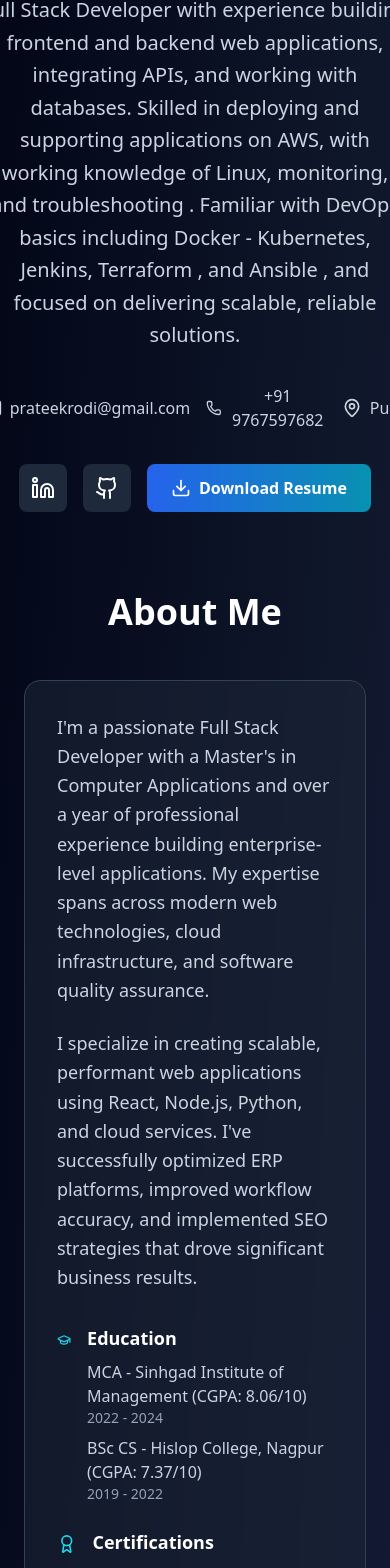
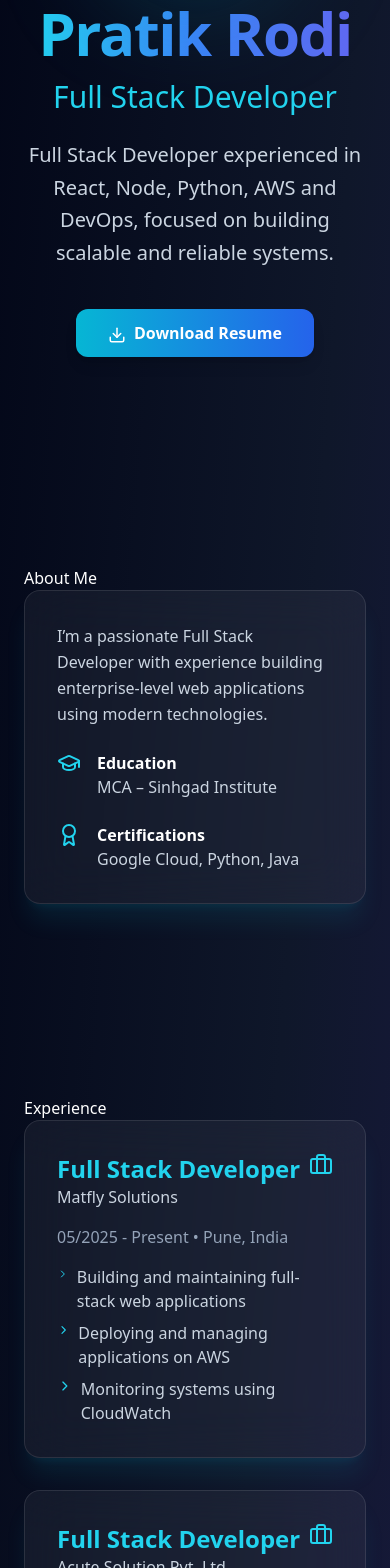
Before and after one commit to pratikrodi/my_portfolio, a React app in the folder frontend/: page / in a window 390 px wide. Shown: the part 374-1942 px from the top of the page. Built offline with nearby package versions, Linux system fonts and the light colour scheme; the HTML template or start-up script is replaced by a standard one.

Commit message:
update ui

```diff
--- a/frontend/src/App.jsx
+++ b/frontend/src/App.jsx
@@ -1,5 +1,9 @@
 import React, { useState } from 'react';
-import { Mail, Phone, MapPin, Linkedin, Github, Download, Code, Server, Database, Cloud, Award, Briefcase, GraduationCap, ChevronRight } from 'lucide-react';
+import {
+  Mail, Phone, MapPin, Linkedin, Github, Download,
+  Code, Server, Database, Cloud, Award,
+  Briefcase, GraduationCap, ChevronRight
+} from 'lucide-react';
 
 export default function Portfolio() {
   const [activeSection, setActiveSection] = useState('home');
@@ -9,14 +13,15 @@ export default function Portfolio() {
   const handleSubmit = async (e) => {
     e.preventDefault();
     setFormStatus('sending');
-
     try {
-      const response = await fetch('https://my-portfolio-backend-ca56.onrender.com/api/contact', {
+      const response = await fetch(
+        'https://my-portfolio-backend-ca56.onrender.com/api/contact',
+        {
           method: 'POST',
           headers: { 'Content-Type': 'application/json' },
           body: JSON.stringify(formData)
-      });
-
+        }
+      );
       if (response.ok) {
         setFormStatus('success');
         setFormData({ name: '', email: '', message: '' });
@@ -24,7 +29,7 @@ export default function Portfolio() {
       } else {
         setFormStatus('error');
       }
-    } catch (error) {
+    } catch {
       setFormStatus('error');
     }
   };
@@ -39,25 +44,27 @@ export default function Portfolio() {
       title: 'Finanza',
       subtitle: 'Financial Advisory Appointment Booking System',
       tech: 'MERN Stack',
-      description: 'Built an advisor–client appointment scheduling platform improving workflow efficiency by 25%. Implemented responsive UI with optimized API calls for seamless performance.',
-      highlights: ['25% efficiency improvement', 'Responsive UI', 'Optimized APIs']
+      description:
+        'Built an advisor–client appointment scheduling platform improving workflow efficiency by 25%.',
+      highlights: ['25% efficiency', 'Responsive UI', 'Optimized APIs']
     },
     {
       title: 'Catchy',
       subtitle: 'Online Product Order and Delivery System',
       tech: 'Python, Django',
-      description: 'Developed an online product delivery system, enhancing user experience and increasing platform efficiency by 25%. Generated daily Product Delivering system, enabling services like Home Delivery.',
-      highlights: ['25% efficiency boost', 'Home Delivery System', 'Enhanced UX']
+      description:
+        'Developed an online product delivery system with enhanced UX and home delivery features.',
+      highlights: ['Home Delivery', 'Enhanced UX', 'Scalable Backend']
     }
   ];
 
   const skills = {
-    'Frontend': ['React.js', 'JavaScript', 'HTML/CSS'],
-    'Backend': ['Node.js', 'Python', 'FastAPI'],
-    'Database': ['SQL', 'MongoDB'],
-    'Cloud': ['AWS EC2', 'S3', 'IAM', 'CloudWatch', 'SNS', 'Jenkins'],
-    'DevOps': ['Docker', 'Kubernetes', 'Jenkins', 'Terraform', 'Ansible'],
-    'Tools': ['Git', 'GitHub']
+    Frontend: ['React.js', 'JavaScript', 'HTML/CSS'],
+    Backend: ['Node.js', 'Python', 'FastAPI'],
+    Database: ['SQL', 'MongoDB'],
+    Cloud: ['AWS EC2', 'S3', 'IAM', 'CloudWatch', 'Jenkins'],
+    DevOps: ['Docker', 'Kubernetes', 'Terraform', 'Ansible'],
+    Tools: ['Git', 'GitHub']
   };
 
   const experience = [
@@ -67,10 +74,9 @@ export default function Portfolio() {
       period: '05/2025 - Present',
       location: 'Pune, India',
       achievements: [
-        'Building and maintaining full-stack web applications across frontend and backend.',
-        'Integrating APIs and databases to ensure smooth data flow.',
-        'Deploying and managing applications on AWS (EC2, S3, IAM, VPC, RDS, Route 53) for scalability and reliability.',
-        'Monitoring systems using CloudWatch logs, metrics, and alarms to ensure optimal performance.'
+        'Building and maintaining full-stack web applications',
+        'Deploying and managing applications on AWS',
+        'Monitoring systems using CloudWatch'
       ]
     },
     {
@@ -79,131 +85,100 @@ export default function Portfolio() {
       period: '02/2024 - 04/2025',
       location: 'Pune, India',
       achievements: [
-        'Optimized ERP platform performance by 25% using PHP, HTML, CSS, React and JavaScript',
-        'Improved inventory workflow accuracy by 30% through enhanced data validation',
-        'Implemented SEO strategies, increasing organic website traffic by 20%',
-        'Reduced defects by 15% and improved load time by 20% through comprehensive testing'
-      ]
-    },
-    {
-      title: 'Full Stack Developer Intern',
-      company: 'Paarsh Infotech Pvt. Ltd.',
-      period: '11/2023 - 01/2024',
-      location: 'Nashik, India (Remote)',
-      achievements: [
-        'Built scalable full-stack application using React.js and Node.js',
-        'Integrated third-party APIs to enhance business logic',
-        'Improved UI responsiveness, increasing satisfaction by 15%'
+        'Optimized ERP platform performance by 25%',
+        'Improved inventory workflow accuracy by 30%',
+        'Increased organic traffic by 20%'
       ]
     }
   ];
 
+  const cardStyle =
+    'bg-white/5 backdrop-blur-xl border border-white/10 rounded-2xl shadow-xl shadow-cyan-500/10 hover:shadow-cyan-500/30 hover:border-cyan-400/40 transition-all duration-300';
+
   return (
     <div className="min-h-screen bg-gradient-to-br from-slate-950 via-slate-900 to-indigo-950 text-white">
-      {/* Navigation */}
-      <nav className="fixed top-0 w-full bg-slate-900/95 backdrop-blur-sm z-50 border-b border-slate-700">
+
+      {/* NAVBAR */}
+      <nav className="fixed top-0 w-full bg-slate-900/80 backdrop-blur-xl border-b border-white/10 z-50">
         <div className="max-w-6xl mx-auto px-6 py-4 flex justify-between items-center">
-          <h1 className="text-2xl font-bold bg-gradient-to-r from-blue-400 to-cyan-400 bg-clip-text text-transparent">
+          <h1 className="text-2xl font-bold bg-gradient-to-r from-cyan-400 to-blue-500 bg-clip-text text-transparent">
             PR
           </h1>
           <div className="flex gap-6">
-            {['home', 'about', 'experience', 'projects', 'skills', 'contact'].map((section) => (
+            {['home','about','experience','projects','skills','contact'].map(sec => (
               <button
-                key={section}
-                onClick={() => scrollToSection(section)}
-                className={`capitalize hover:text-cyan-400 transition-colors ${
-                  activeSection === section ? 'text-cyan-400' : 'text-slate-300'
+                key={sec}
+                onClick={() => scrollToSection(sec)}
+                className={`capitalize transition-colors hover:text-cyan-400 ${
+                  activeSection === sec ? 'text-cyan-400' : 'text-slate-300'
                 }`}
               >
-                {section}
+                {sec}
               </button>
             ))}
           </div>
         </div>
       </nav>
 
-      {/* Hero Section */}
-      <section id="home" className="min-h-screen flex items-center justify-center px-6 pt-20">
-        <div className="max-w-4xl text-center">
-          <div className="mb-6">
-            <div className="w-32 h-32 mx-auto rounded-full bg-gradient-to-br from-blue-500 to-cyan-500 flex items-center justify-center text-5xl font-bold mb-6">
+      {/* HERO */}
+      <section id="home" className="min-h-screen flex items-center justify-center pt-24 px-6">
+        <div className="text-center max-w-4xl">
+          <div className="relative w-36 h-36 mx-auto mb-6">
+            <div className="absolute inset-0 rounded-full bg-cyan-500/40 blur-3xl"></div>
+            <div className="relative w-full h-full rounded-full bg-gradient-to-br from-cyan-400 to-blue-600 flex items-center justify-center text-5xl font-bold shadow-xl">
               PR
             </div>
           </div>
-          <h1 className="text-6xl font-bold mb-4 bg-gradient-to-r from-blue-400 via-cyan-400 to-blue-500 bg-clip-text text-transparent">
+
+          <h1 className="text-6xl font-extrabold tracking-tight bg-gradient-to-r from-cyan-400 via-blue-500 to-indigo-500 bg-clip-text text-transparent">
             Pratik Rodi
           </h1>
-          <h2 className="text-3xl text-cyan-400 mb-6">Full Stack Developer</h2>
-          <p className="text-xl text-slate-300 mb-8 leading-relaxed max-w-3xl mx-auto">
-           Full Stack Developer with experience building frontend and backend web applications,
-           integrating APIs, and working with databases. Skilled in deploying and supporting applications on AWS,
-           with working knowledge of Linux, monitoring, and troubleshooting . Familiar with DevOps basics including
-           Docker - Kubernetes, Jenkins, Terraform , and Ansible , and focused on delivering scalable, reliable solutions.
+
+          <h2 className="text-3xl text-cyan-400 mt-4 mb-6">
+            Full Stack Developer
+          </h2>
+
+          <p className="text-slate-300 text-xl leading-relaxed mb-10">
+            Full Stack Developer experienced in React, Node, Python, AWS and DevOps,
+            focused on building scalable and reliable systems.
           </p>
-          <div className="flex gap-4 justify-center mb-8">
-            <a href="mailto:prateekrodi@gmail.com" className="flex items-center gap-2 text-slate-300 hover:text-cyan-400 transition-colors">
-              <Mail size={20} />
-              prateekrodi@gmail.com
-            </a>
-            <a href="tel:+919767597682" className="flex items-center gap-2 text-slate-300 hover:text-cyan-400 transition-colors">
-              <Phone size={20} />
-              +91 9767597682
-            </a>
-            <span className="flex items-center gap-2 text-slate-300">
-              <MapPin size={20} />
-              Pune
-            </span>
-          </div>
+
           <div className="flex gap-4 justify-center">
-            <a href="https://linkedin.com/in/pratik-rodi-a75760247" target="_blank" rel="noopener noreferrer"
-               className="p-3 bg-slate-800 rounded-lg hover:bg-cyan-600 transition-colors">
-              <Linkedin size={24} />
-            </a>
-            <a href="https://github.com/pratikrodi" target="_blank" rel="noopener noreferrer"
-               className="p-3 bg-slate-800 rounded-lg hover:bg-cyan-600 transition-colors">
-              <Github size={24} />
-            </a>
-            <a href="/Pratik_Rodi_9767597682.pdf" download="Pratik_Rodi_9767597682.pdf" className="flex items-center gap-2 px-6 py-3 bg-gradient-to-r from-blue-600 to-cyan-600 rounded-lg hover:from-blue-700 hover:to-cyan-700 transition-all font-semibold">
-              <Download size={20} />
+            <a
+              href="/Pratik_Rodi_9767597682.pdf"
+              download
+              className="px-8 py-3 rounded-xl font-semibold bg-gradient-to-r from-cyan-500 to-blue-600 hover:scale-105 hover:shadow-cyan-500/40 transition-all shadow-lg"
+            >
+              <Download className="inline mr-2" size={18} />
               Download Resume
             </a>
           </div>
         </div>
       </section>
 
-      {/* About Section */}
-      <section id="about" className="min-h-screen flex items-center justify-center px-6 py-20">
-        <div className="max-w-4xl">
-          <h2 className="text-4xl font-bold mb-12 text-center">About Me</h2>
-          <div className="bg-slate-800/50 rounded-2xl p-8 backdrop-blur-sm border border-slate-700">
-            <p className="text-lg text-slate-300 leading-relaxed mb-6">
-              I'm a passionate Full Stack Developer with a Master's in Computer Applications and over a year of
-              professional experience building enterprise-level applications. My expertise spans across modern
-              web technologies, cloud infrastructure, and software quality assurance.
+      {/* ABOUT */}
+      <section id="about" className="py-24 px-6">
+        <div className="max-w-4xl mx-auto">
+          <h2 className="section-title">About Me</h2>
+          <div className={cardStyle + ' p-8'}>
+            <p className="text-slate-300 leading-relaxed mb-6">
+              I’m a passionate Full Stack Developer with experience building
+              enterprise-level web applications using modern technologies.
             </p>
-            <p className="text-lg text-slate-300 leading-relaxed mb-6">
-              I specialize in creating scalable, performant web applications using React, Node.js, Python, and
-              cloud services. I've successfully optimized ERP platforms, improved workflow accuracy, and
-              implemented SEO strategies that drove significant business results.
-            </p>
-            <div className="grid md:grid-cols-2 gap-6 mt-8">
-              <div className="flex items-start gap-4">
-                <GraduationCap className="text-cyan-400 mt-1" size={24} />
+
+            <div className="grid md:grid-cols-2 gap-6">
+              <div className="flex gap-4">
+                <GraduationCap className="text-cyan-400" />
                 <div>
-                  <h3 className="font-semibold text-lg mb-2">Education</h3>
-                  <p className="text-slate-300">MCA - Sinhgad Institute of Management (CGPA: 8.06/10)</p>
-                  <p className="text-slate-400 text-sm">2022 - 2024</p>
-                  <p className="text-slate-300 mt-2">BSc CS - Hislop College, Nagpur (CGPA: 7.37/10)</p>
-                  <p className="text-slate-400 text-sm">2019 - 2022</p>
+                  <h3 className="font-semibold">Education</h3>
+                  <p className="text-slate-300">MCA – Sinhgad Institute</p>
                 </div>
               </div>
-              <div className="flex items-start gap-4">
-                <Award className="text-cyan-400 mt-1" size={24} />
+              <div className="flex gap-4">
+                <Award className="text-cyan-400" />
                 <div>
-                  <h3 className="font-semibold text-lg mb-2">Certifications</h3>
-                  <p className="text-slate-300">Automation Testing Basics - Simplilearn</p>
-                  <p className="text-slate-300">Google Cloud Computing - NPTEL</p>
-                  <p className="text-slate-300">Python, Java, C++ - ETH Research Lab</p>
+                  <h3 className="font-semibold">Certifications</h3>
+                  <p className="text-slate-300">Google Cloud, Python, Java</p>
                 </div>
               </div>
             </div>
@@ -211,26 +186,26 @@ export default function Portfolio() {
         </div>
       </section>
 
-      {/* Experience Section */}
-      <section id="experience" className="min-h-screen flex items-center justify-center px-6 py-20">
-        <div className="max-w-5xl w-full">
-          <h2 className="text-4xl font-bold mb-12 text-center">Work Experience</h2>
+      {/* EXPERIENCE */}
+      <section id="experience" className="py-24 px-6">
+        <div className="max-w-5xl mx-auto">
+          <h2 className="section-title">Experience</h2>
           <div className="space-y-8">
-            {experience.map((job, index) => (
-              <div key={index} className="bg-slate-800/50 rounded-2xl p-8 backdrop-blur-sm border border-slate-700 hover:border-cyan-600 transition-colors">
-                <div className="flex items-start justify-between mb-4">
+            {experience.map((job, i) => (
+              <div key={i} className={cardStyle + ' p-8'}>
+                <div className="flex justify-between mb-4">
                   <div>
                     <h3 className="text-2xl font-bold text-cyan-400">{job.title}</h3>
-                    <p className="text-xl text-slate-300">{job.company}</p>
+                    <p className="text-slate-300">{job.company}</p>
                   </div>
-                  <Briefcase className="text-cyan-400" size={32} />
+                  <Briefcase className="text-cyan-400" />
                 </div>
                 <p className="text-slate-400 mb-4">{job.period} • {job.location}</p>
                 <ul className="space-y-2">
-                  {job.achievements.map((achievement, i) => (
-                    <li key={i} className="flex items-start gap-3 text-slate-300">
-                      <ChevronRight className="text-cyan-400 mt-1 flex-shrink-0" size={20} />
-                      <span>{achievement}</span>
+                  {job.achievements.map((a, idx) => (
+                    <li key={idx} className="flex gap-2 text-slate-300">
+                      <ChevronRight className="text-cyan-400" size={18} />
+                      {a}
                     </li>
                   ))}
                 </ul>
@@ -240,21 +215,24 @@ export default function Portfolio() {
         </div>
       </section>
 
-      {/* Projects Section */}
-      <section id="projects" className="min-h-screen flex items-center justify-center px-6 py-20">
-        <div className="max-w-5xl w-full">
-          <h2 className="text-4xl font-bold mb-12 text-center">Projects</h2>
+      {/* PROJECTS */}
+      <section id="projects" className="py-24 px-6">
+        <div className="max-w-5xl mx-auto">
+          <h2 className="section-title">Projects</h2>
           <div className="grid md:grid-cols-2 gap-8">
-            {projects.map((project, index) => (
-              <div key={index} className="bg-slate-800/50 rounded-2xl p-8 backdrop-blur-sm border border-slate-700 hover:border-cyan-600 transition-all hover:transform hover:scale-105">
-                <h3 className="text-2xl font-bold text-cyan-400 mb-2">{project.title}</h3>
-                <p className="text-slate-400 mb-3">{project.subtitle}</p>
-                <p className="text-sm text-blue-400 font-semibold mb-4">{project.tech}</p>
-                <p className="text-slate-300 mb-4">{project.description}</p>
+            {projects.map((p, i) => (
+              <div key={i} className={cardStyle + ' p-8 hover:-translate-y-1'}>
+                <h3 className="text-2xl font-bold text-cyan-400">{p.title}</h3>
+                <p className="text-slate-400">{p.subtitle}</p>
+                <p className="text-blue-400 text-sm mb-4">{p.tech}</p>
+                <p className="text-slate-300 mb-4">{p.description}</p>
                 <div className="flex flex-wrap gap-2">
-                  {project.highlights.map((highlight, i) => (
-                    <span key={i} className="px-3 py-1 bg-slate-700 rounded-full text-sm text-slate-300">
-                      {highlight}
+                  {p.highlights.map((h, idx) => (
+                    <span
+                      key={idx}
+                      className="px-3 py-1 text-sm rounded-full bg-slate-800/80 border border-slate-700 hover:border-cyan-400 transition"
+                    >
+                      {h}
                     </span>
                   ))}
                 </div>
@@ -264,24 +242,21 @@ export default function Portfolio() {
         </div>
       </section>
 
-      {/* Skills Section */}
-      <section id="skills" className="min-h-screen flex items-center justify-center px-6 py-20">
-        <div className="max-w-5xl w-full">
-          <h2 className="text-4xl font-bold mb-12 text-center">Skills & Technologies</h2>
-          <div className="grid md:grid-cols-2 lg:grid-cols-3 gap-6">
-            {Object.entries(skills).map(([category, items]) => (
-              <div key={category} className="bg-slate-800/50 rounded-2xl p-6 backdrop-blur-sm border border-slate-700">
-                <div className="flex items-center gap-3 mb-4">
-                  {category === 'Frontend' && <Code className="text-cyan-400" size={24} />}
-                  {category === 'Backend' && <Server className="text-cyan-400" size={24} />}
-                  {category === 'Database' && <Database className="text-cyan-400" size={24} />}
-                  {category === 'Cloud & DevOps' && <Cloud className="text-cyan-400" size={24} />}
-                  <h3 className="text-xl font-bold">{category}</h3>
-                </div>
+      {/* SKILLS */}
+      <section id="skills" className="py-24 px-6">
+        <div className="max-w-5xl mx-auto">
+          <h2 className="section-title">Skills</h2>
+          <div className="grid md:grid-cols-3 gap-6">
+            {Object.entries(skills).map(([cat, items]) => (
+              <div key={cat} className={cardStyle + ' p-6'}>
+                <h3 className="font-bold mb-4">{cat}</h3>
                 <div className="flex flex-wrap gap-2">
-                  {items.map((skill, i) => (
-                    <span key={i} className="px-3 py-1 bg-slate-700 rounded-lg text-sm text-slate-300 hover:bg-cyan-600 transition-colors">
-                      {skill}
+                  {items.map((s, i) => (
+                    <span
+                      key={i}
+                      className="px-3 py-1.5 rounded-full text-sm bg-slate-800/80 border border-slate-700 hover:border-cyan-400 hover:text-cyan-400 transition"
+                    >
+                      {s}
                     </span>
                   ))}
                 </div>
@@ -291,66 +266,44 @@ export default function Portfolio() {
         </div>
       </section>
 
-      {/* Contact Section */}
-      <section id="contact" className="min-h-screen flex items-center justify-center px-6 py-20">
-        <div className="max-w-2xl w-full">
-          <h2 className="text-4xl font-bold mb-12 text-center">Get In Touch</h2>
-          <div className="bg-slate-800/50 rounded-2xl p-8 backdrop-blur-sm border border-slate-700">
+      {/* CONTACT */}
+      <section id="contact" className="py-24 px-6">
+        <div className="max-w-2xl mx-auto">
+          <h2 className="section-title">Contact</h2>
+          <div className={cardStyle + ' p-8'}>
             <form onSubmit={handleSubmit} className="space-y-6">
-              <div>
-                <label className="block text-sm font-semibold mb-2">Name</label>
               <input
-                  type="text"
-                  required
+                className="w-full px-4 py-3 rounded-lg bg-slate-800 border border-slate-700 focus:border-cyan-400 outline-none"
+                placeholder="Name"
                 value={formData.name}
-                  onChange={(e) => setFormData({...formData, name: e.target.value})}
-                  className="w-full px-4 py-3 bg-slate-700 rounded-lg border border-slate-600 focus:border-cyan-400 focus:outline-none transition-colors"
-                  placeholder="Your Name"
+                onChange={(e) => setFormData({ ...formData, name: e.target.value })}
               />
-              </div>
-              <div>
-                <label className="block text-sm font-semibold mb-2">Email</label>
               <input
-                  type="email"
-                  required
+                className="w-full px-4 py-3 rounded-lg bg-slate-800 border border-slate-700 focus:border-cyan-400 outline-none"
+                placeholder="Email"
                 value={formData.email}
-                  onChange={(e) => setFormData({...formData, email: e.target.value})}
-                  className="w-full px-4 py-3 bg-slate-700 rounded-lg border border-slate-600 focus:border-cyan-400 focus:outline-none transition-colors"
-                  placeholder="your.email@example.com"
+                onChange={(e) => setFormData({ ...formData, email: e.target.value })}
               />
-              </div>
-              <div>
-                <label className="block text-sm font-semibold mb-2">Message</label>
               <textarea
-                  required
+                rows="4"
+                className="w-full px-4 py-3 rounded-lg bg-slate-800 border border-slate-700 focus:border-cyan-400 outline-none"
+                placeholder="Message"
                 value={formData.message}
-                  onChange={(e) => setFormData({...formData, message: e.target.value})}
-                  rows="5"
-                  className="w-full px-4 py-3 bg-slate-700 rounded-lg border border-slate-600 focus:border-cyan-400 focus:outline-none transition-colors resize-none"
-                  placeholder="Your message..."
+                onChange={(e) => setFormData({ ...formData, message: e.target.value })}
               />
-              </div>
               <button
-                type="submit"
-                disabled={formStatus === 'sending'}
-                className="w-full py-3 bg-gradient-to-r from-blue-600 to-cyan-600 rounded-lg hover:from-blue-700 hover:to-cyan-700 transition-all font-semibold disabled:opacity-50"
+                className="w-full py-3 rounded-xl bg-gradient-to-r from-cyan-500 to-blue-600 hover:scale-105 transition shadow-lg"
               >
                 {formStatus === 'sending' ? 'Sending...' : 'Send Message'}
               </button>
-              {formStatus === 'success' && (
-                <p className="text-green-400 text-center">Message sent successfully!</p>
-              )}
-              {formStatus === 'error' && (
-                <p className="text-red-400 text-center">Failed to send. Make sure the backend is running.</p>
-              )}
             </form>
           </div>
         </div>
       </section>
 
-      {/* Footer */}
-      <footer className="bg-slate-900 border-t border-slate-700 py-8 text-center text-slate-400">
-        <p>© 2025 Pratik Rodi. Built with React & FastAPI</p>
+      {/* FOOTER */}
+      <footer className="border-t border-white/10 py-8 text-center text-slate-400">
+        © 2025 Pratik Rodi · Built with React & FastAPI
       </footer>
     </div>
   );
```
Lines whose indentation alone changed are shown as unchanged.
